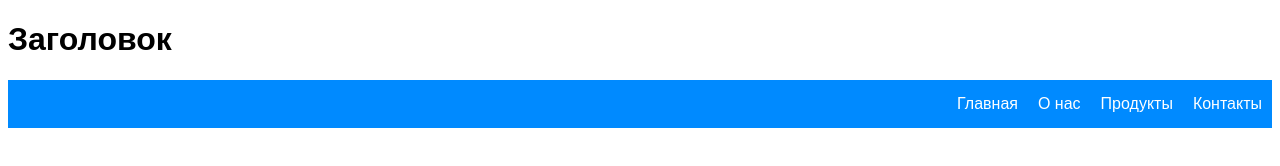
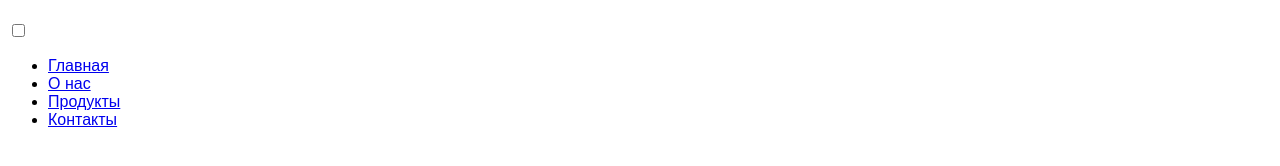
Before and after one commit to WebHeroSchool/my-media-request, a plain HTML site: page index.html in a window 1280 px wide. Drawn offline with Linux system fonts and the light colour scheme.

Commit message:
внес поправки в html документ

```diff
--- a/index.html
+++ b/index.html
@@ -9,14 +9,19 @@
   <body>
        <div class="wrap">
            <h1 class="wrap__title">
-              Заголовок
+
            </h1>
        </div>
-    <div class="nav">
-       <a href="#">Главная</a>
-       <a href="#">О нас</a>
-       <a href="#">Продукты</a>
-       <a href="#">Контакты</a>
-    </div>
+  <nav class="mobile-menu">
+    <input type="checkbox" id="checkbox" class="mobile-menu__checkbox">
+     <label for="checkbox" class="mobile-menu__btn"><div class="mobile-menu__icon"></div></label>
+       <div class="mobile-menu__container">
+         <ul class="mobile-menu__list">
+           <li class="mobile-menu__item"><a href="#" class="mobile-menu__link">Главная</a></li>
+           <li class="mobile-menu__item"><a href="#" class="mobile-menu__link">О нас</a></li>
+           <li class="mobile-menu__item"><a href="#" class="mobile-menu__link">Продукты</a></li>
+           <li class="mobile-menu__item"><a href="#" class="mobile-menu__link">Контакты</a></li>
+         </ul>
+       </div>
   </body>
 </html>
```
